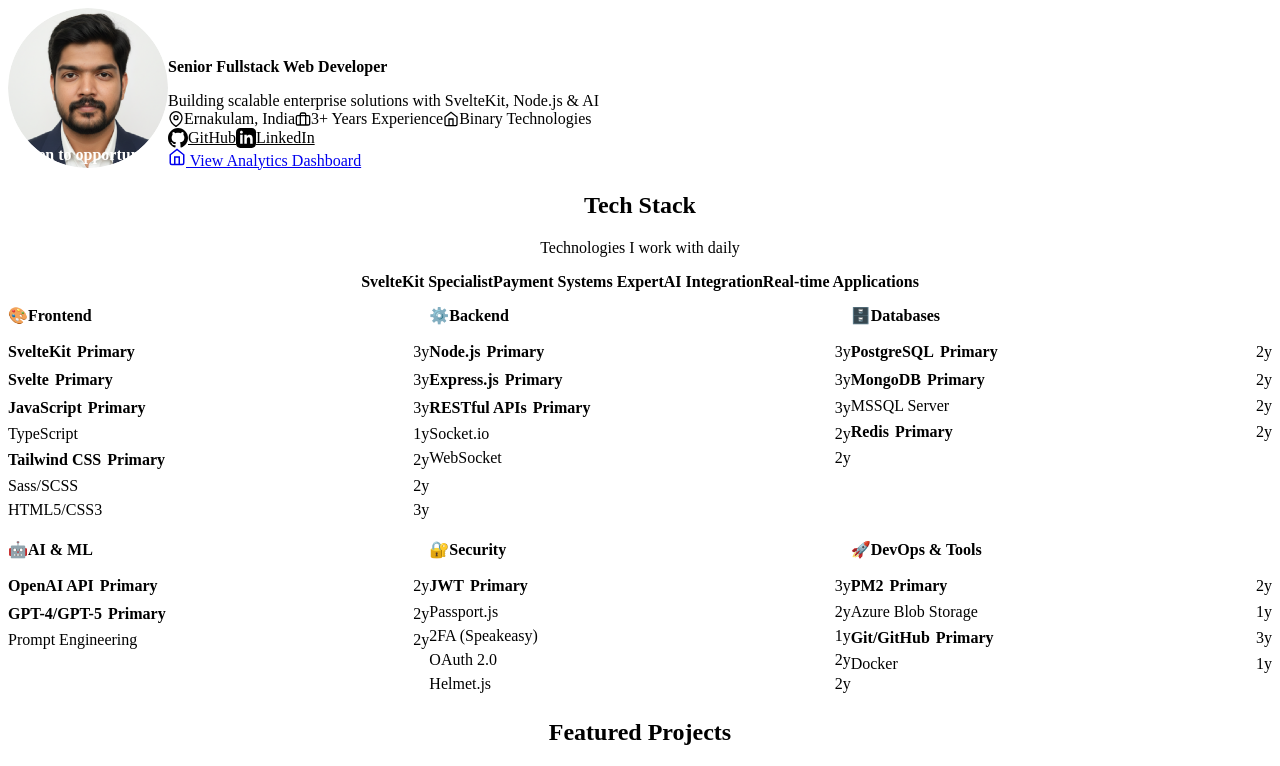
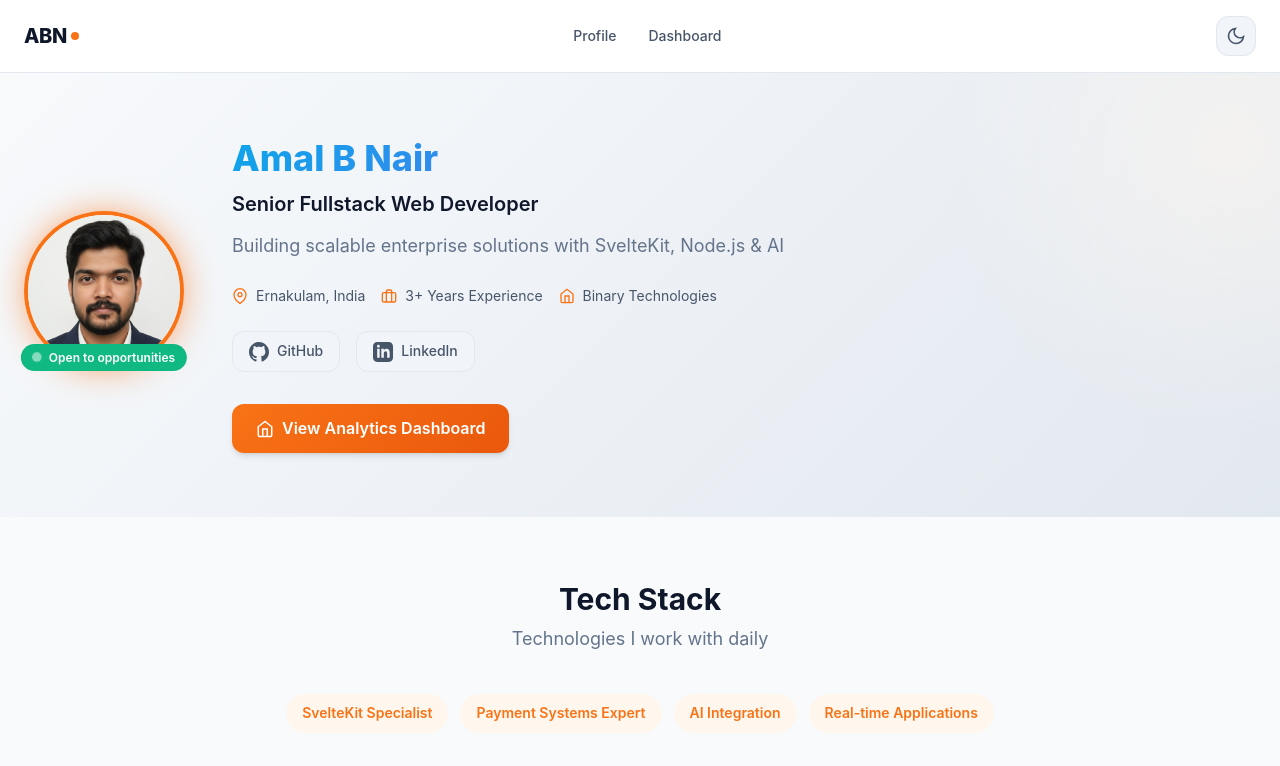
Before and after one commit to ABN004/My-Svelte-Assignment-Project, a SvelteKit app: page /profile in a window 1280 px wide. Shown: the top 766 px of the page. Built offline with nearby package versions, Linux system fonts and the light colour scheme.

Commit message:
Removed svelte runes syntax for easier developement operation purpose

```diff
--- a/src/routes/+layout.svelte
+++ b/src/routes/+layout.svelte
@@ -1,11 +1,195 @@
 <script>
-	import favicon from '$lib/assets/favicon.svg';
+	import '../styles/global.css';
+	import { browser } from '$app/environment';
+	import { onMount } from 'svelte';
 
-	let { children } = $props();
+	let theme = 'dark';
+	let mounted = false;
+
+	onMount(() => {
+		// Get saved theme or system preference
+		const savedTheme = localStorage.getItem('theme');
+		const prefersDark = window.matchMedia('(prefers-color-scheme: dark)').matches;
+		theme = savedTheme || (prefersDark ? 'dark' : 'light');
+		document.documentElement.setAttribute('data-theme', theme);
+		mounted = true;
+	});
+
+	function toggleTheme() {
+		theme = theme === 'dark' ? 'light' : 'dark';
+		document.documentElement.setAttribute('data-theme', theme);
+		localStorage.setItem('theme', theme);
+	}
 </script>
 
 <svelte:head>
-	<link rel="icon" href={favicon} />
+	<link rel="icon" href="/icons/AmalBNair.ico" />
+	<title>Amal B Nair | Fullstack Developer</title>
 </svelte:head>
 
-{@render children()}
+<!-- Navigation Header -->
+<header class="nav-header">
+	<div class="nav-container">
+		<a href="/" class="nav-logo">
+			<span class="logo-text">ABN</span>
+			<span class="logo-dot"></span>
+		</a>
+
+		<nav class="nav-links">
+			<a href="/profile" class="nav-link">Profile</a>
+			<a href="/dashboard" class="nav-link">Dashboard</a>
+		</nav>
+
+		<div class="nav-actions">
+			<!-- Theme Toggle Button -->
+			<button
+				class="theme-toggle"
+				on:click={toggleTheme}
+				aria-label="Toggle theme"
+				title={theme === 'dark' ? 'Switch to light mode' : 'Switch to dark mode'}
+			>
+				{#if mounted}
+					{#if theme === 'dark'}
+						<svg width="20" height="20" viewBox="0 0 24 24" fill="none" stroke="currentColor" stroke-width="2">
+							<circle cx="12" cy="12" r="5"/>
+							<path d="M12 1v2M12 21v2M4.22 4.22l1.42 1.42M18.36 18.36l1.42 1.42M1 12h2M21 12h2M4.22 19.78l1.42-1.42M18.36 5.64l1.42-1.42"/>
+						</svg>
+					{:else}
+						<svg width="20" height="20" viewBox="0 0 24 24" fill="none" stroke="currentColor" stroke-width="2">
+							<path d="M21 12.79A9 9 0 1 1 11.21 3 7 7 0 0 0 21 12.79z"/>
+						</svg>
+					{/if}
+				{/if}
+			</button>
+		</div>
+	</div>
+</header>
+
+<main class="main-content">
+	<slot />
+</main>
+
+<style>
+	.nav-header {
+		position: fixed;
+		top: 0;
+		left: 0;
+		right: 0;
+		z-index: 100;
+		background: var(--color-bg-primary);
+		border-bottom: 1px solid var(--color-border-primary);
+		backdrop-filter: blur(12px);
+		-webkit-backdrop-filter: blur(12px);
+	}
+
+	.nav-container {
+		max-width: 1280px;
+		margin: 0 auto;
+		padding: var(--space-4) var(--space-6);
+		display: flex;
+		align-items: center;
+		justify-content: space-between;
+	}
+
+	.nav-logo {
+		display: flex;
+		align-items: center;
+		gap: var(--space-1);
+		text-decoration: none;
+	}
+
+	.logo-text {
+		font-family: var(--font-heading);
+		font-size: var(--text-xl);
+		font-weight: 800;
+		color: var(--color-text-primary);
+		letter-spacing: -0.02em;
+	}
+
+	.logo-dot {
+		width: 8px;
+		height: 8px;
+		background: var(--color-accent);
+		border-radius: 50%;
+	}
+
+	.nav-links {
+		display: flex;
+		align-items: center;
+		gap: var(--space-8);
+	}
+
+	.nav-link {
+		font-size: var(--text-sm);
+		font-weight: 500;
+		color: var(--color-text-secondary);
+		text-decoration: none;
+		transition: color var(--transition-fast);
+		position: relative;
+	}
+
+	.nav-link:hover {
+		color: var(--color-text-primary);
+	}
+
+	.nav-link::after {
+		content: '';
+		position: absolute;
+		bottom: -4px;
+		left: 0;
+		width: 0;
+		height: 2px;
+		background: var(--color-accent);
+		transition: width var(--transition-base);
+	}
+
+	.nav-link:hover::after {
+		width: 100%;
+	}
+
+	.nav-actions {
+		display: flex;
+		align-items: center;
+		gap: var(--space-4);
+	}
+
+	.theme-toggle {
+		display: flex;
+		align-items: center;
+		justify-content: center;
+		width: 40px;
+		height: 40px;
+		background: var(--color-bg-tertiary);
+		border: 1px solid var(--color-border-primary);
+		border-radius: var(--radius-lg);
+		color: var(--color-text-secondary);
+		cursor: pointer;
+		transition: all var(--transition-fast);
+	}
+
+	.theme-toggle:hover {
+		background: var(--color-bg-elevated);
+		border-color: var(--color-accent);
+		color: var(--color-accent);
+	}
+
+	.main-content {
+		padding-top: 73px; /* Header height */
+		min-height: 100vh;
+	}
+
+	/* Mobile responsive */
+	@media (max-width: 640px) {
+		.nav-container {
+			padding: var(--space-3) var(--space-4);
+		}
+
+		.nav-links {
+			gap: var(--space-4);
+		}
+
+		.nav-link {
+			font-size: var(--text-xs);
+		}
+	}
+</style>
--- a/src/routes/+page.svelte
+++ b/src/routes/+page.svelte
@@ -1,131 +1,47 @@
-<!--Interview Done On 26/01/2026 7.30 pm -->
+<script>
+	import { goto } from '$app/navigation';
+	import { onMount } from 'svelte';
 
-
-<script>
-    import ChildPopup from '$lib/child/ChildPopup.svelte';
-
-    let skill_name = ''
-    let experience = ''
-
-    let is_open = false
-    let skills = [
-        {
-            skill_name : "Svelte ",
-            experience : "3"
-        },
-        {
-            skill_name : "React ",
-            experience : "2"
-        },
-
-    ]
-
-    function handle_open_skill_popup(){
-        is_open = true
-    }
-
-    function handle_save_skill(){
-        skills.push({
-            skill_name,
-            experience
-        })
-
-        skills = [...skills]
-
-        experience = ""
-        skill_name = ""
-
-        is_open = false
-    }
-
+	// Redirect to profile page on mount
+	onMount(() => {
+		goto('/profile');
+	});
 </script>
 
+<svelte:head>
+	<title>Amal B Nair | Developer Portfolio</title>
+</svelte:head>
 
-<div class="main_container">
-
-
-
-    {#if is_open}
-        <ChildPopup
-                bind:skill_name
-                bind:experience
-                bind:is_open
-                on:click={handle_save_skill}
-        />
-    {/if}
-
-    <div class="man_skills_container">
-        {#if skills.length}
-            <table>
-                <thead>
-                    <tr>
-                        <td>Skill Name</td>
-                        <td>Experience</td>
-                    </tr>
-                </thead>
-                <tbody>
-                {#each skills as individual_skills}
-                <tr>
-                    <td>{individual_skills.skill_name}</td>
-                    <td>{individual_skills.experience}</td>
-                </tr>
-                {/each}
-                </tbody>
-            </table>
-            <div class="button_container">
-                <button class="add_skills" on:click={handle_open_skill_popup}>
-                    Add a skill
-                </button>
-            </div>
-
-<!--            -->
-<!--            -->
-<!--            -->
-<!--            {#each skills as individual_skills}-->
-<!--                <div class="skill_container">-->
-<!--                    <h5>Skill Name : {individual_skills.skill_name}</h5>-->
-<!--                    <p>Experience : {individual_skills.experience}</p>-->
-<!--                </div>-->
-<!--            {/each}-->
-        {/if}
-    </div>
-
+<div class="loading-container">
+	<div class="loading-spinner"></div>
+	<p class="loading-text">Loading Portfolio...</p>
 </div>
 
+<style>
+	.loading-container {
+		display: flex;
+		flex-direction: column;
+		align-items: center;
+		justify-content: center;
+		min-height: calc(100vh - 73px);
+		gap: var(--space-4);
+	}
 
+	.loading-spinner {
+		width: 48px;
+		height: 48px;
+		border: 3px solid var(--color-border-primary);
+		border-top-color: var(--color-accent);
+		border-radius: 50%;
+		animation: spin 1s linear infinite;
+	}
 
+	@keyframes spin {
+		to { transform: rotate(360deg); }
+	}
 
-<style>
-    table{
-        border-collapse: collapse;
-        width: 40%;
-        margin-top: 20px;
-        margin-inline: auto;
-    }
-    th{
-        border: 1px solid #000;
-        padding: 10px;
-    }
-    tr{
-        border: 1px solid #000;
-        padding: 10px;
-    }
-    td{
-        border: 1px solid black;
-        padding-left: 5px;
-    }
-
-    .main_container{
-        padding-inline: 40px;
-        width: 100%;
-        text-align: center;
-    }
-
-    tr td{
-        padding-block: 10px;
-    }
-
-    .button_container{
-        padding-top: 25px;
-    }
+	.loading-text {
+		font-size: var(--text-sm);
+		color: var(--color-text-muted);
+	}
 </style>
--- a/src/routes/profile/+page.svelte
+++ b/src/routes/profile/+page.svelte
@@ -1,8 +1,11 @@
 <script>
 	/** @type {import('./$types').PageData} */
-	let { data } = $props();
+	export let data;
 
-	const { profile, tech_stack, projects, contributions } = data;
+	$: profile = data.profile;
+	$: tech_stack = data.tech_stack;
+	$: projects = data.projects;
+	$: contributions = data.contributions;
 
 	// Helper function to get status badge color
 	function getStatusColor(status) {
```
